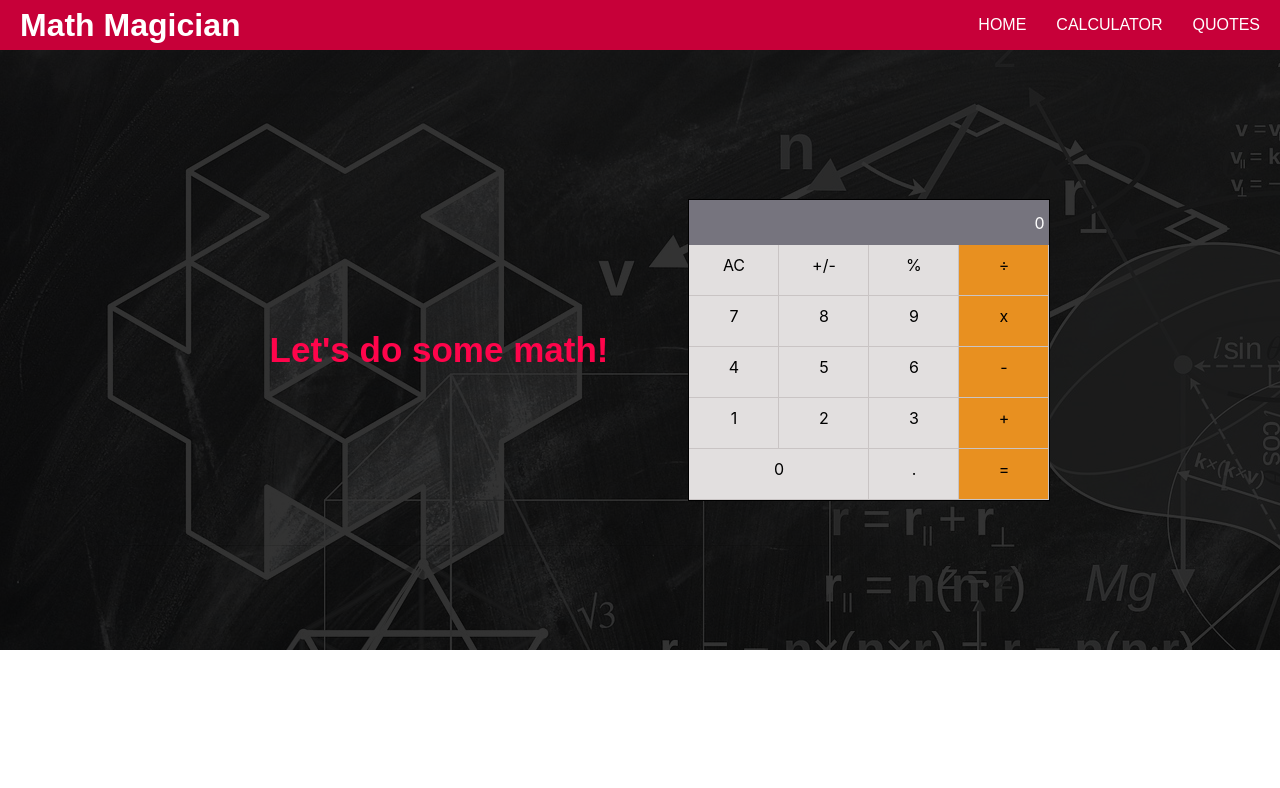
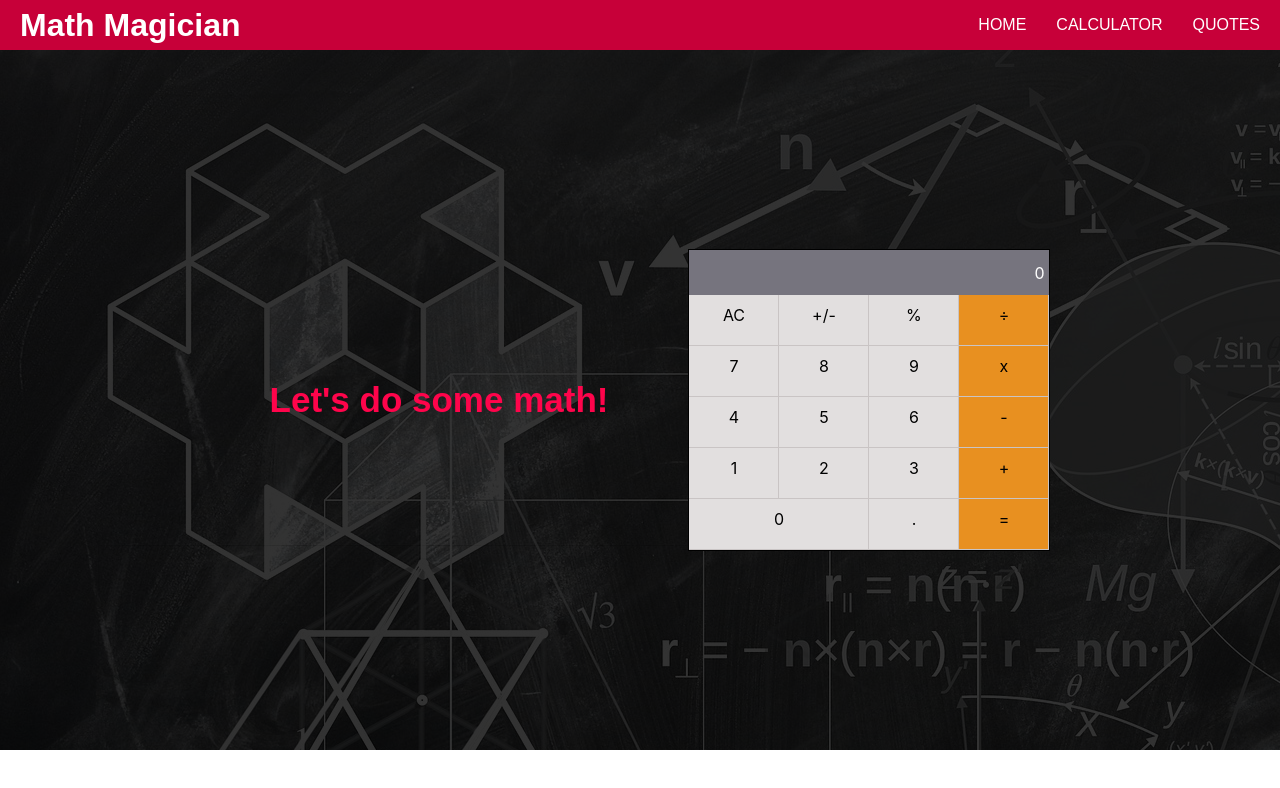
Before and after one commit to StarMindz/Math-Magicians-React-App, a React (Create React App) app: page /calculator in a window 1280 px wide. Shown: the top 788 px of the page. Built offline with nearby package versions, Linux system fonts and the light colour scheme.

Commit message:
Add pages

```diff
--- a/src/App.css
+++ b/src/App.css
@@ -75,13 +75,13 @@
 
 .calculatorBackground {
   background-image: url('./images/geometry.jpg');
-  height: 600px;
+  height: 700px;
 }
 
 .Home, .quotes {
   background-image: url('./images/geometry.jpg');
   display: flex;
-  height: 600px;
+  height: 700px;
   margin: 0;
   padding: 0;
 }
@@ -128,7 +128,7 @@ h2 {
   display: flex;
   margin: 0;
   padding: 0;
-  height: 600px;
+  height: 700px;
   background-color: rgb(0, 0, 0, 0.8);
   flex-direction: row;
   flex-wrap: wrap;
```
